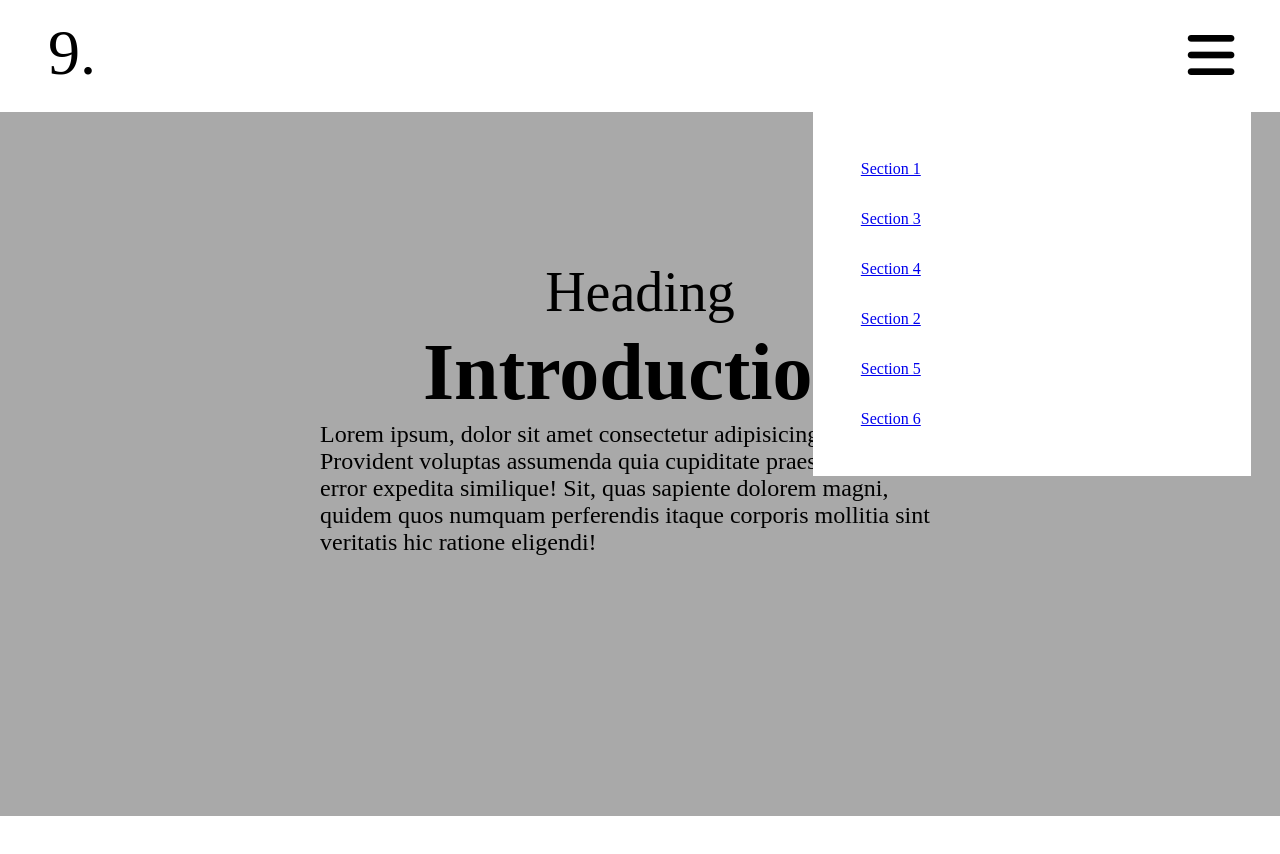
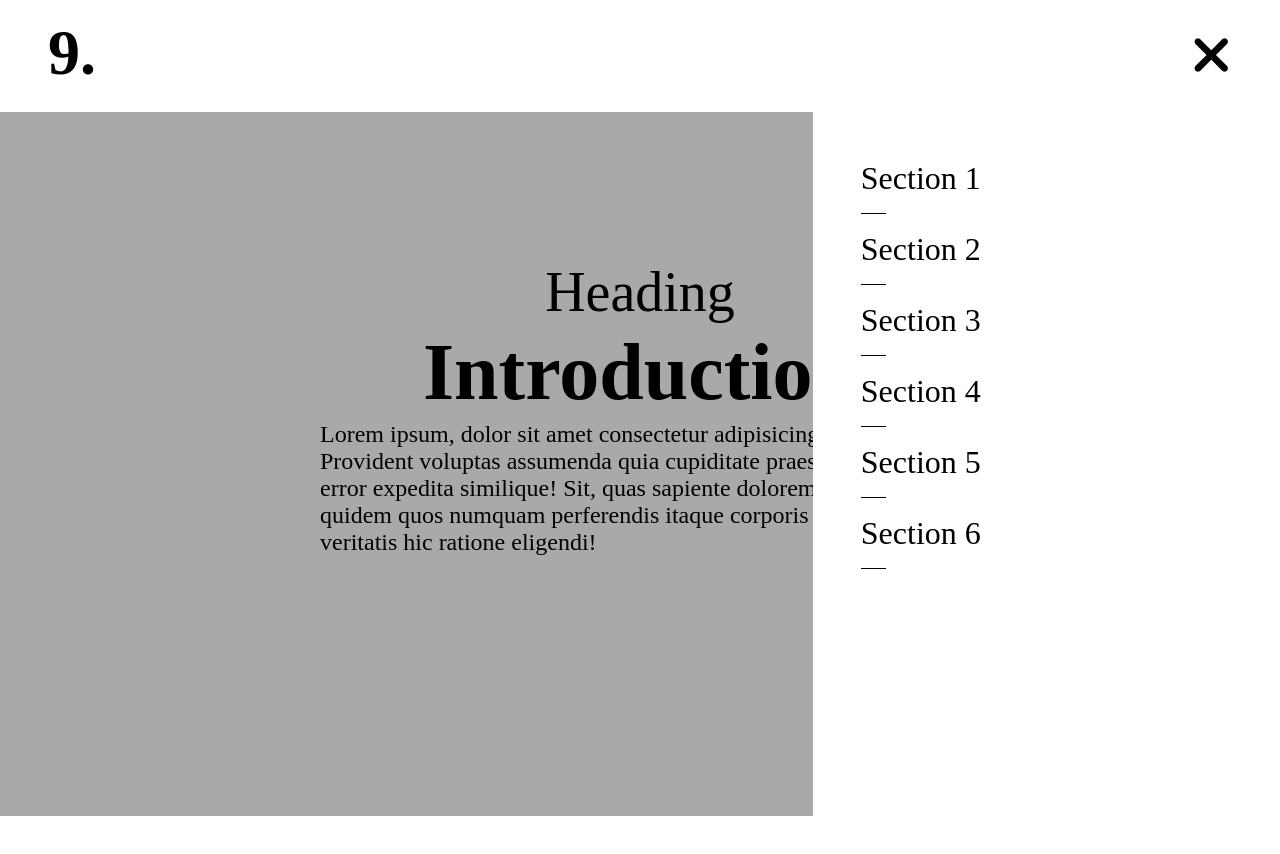
Before and after one commit to NamesNotJordan/Layout-Test, a plain HTML site: page index.html in a window 1280 px wide. Both pictures are taken after a click on the button 1211 px from the left and 56 px from the top of the page. Shown: the top 854 px of the page. Drawn offline with Linux system fonts and the light colour scheme.

Commit message:
finished the  burger menu. moving on to section 2

```diff
--- a/index.html
+++ b/index.html
@@ -13,11 +13,17 @@
         <div class="logo">9.</div>
         <ul id="nav-links">
             <a href="#Section-1" class="section-link">Section 1</a>
-            <a href="#Section-2" class="section-link">Section 3</a>
-            <a href="#Section-3" class="section-link">Section 4</a>
-            <a href="#Section-4" class="section-link">Section 2</a>
+            <div class="divider"></div>
+            <a href="#Section-2" class="section-link">Section 2</a>
+            <div class="divider"></div>
+            <a href="#Section-3" class="section-link">Section 3</a>
+            <div class="divider"></div>
+            <a href="#Section-4" class="section-link">Section 4</a>
+            <div class="divider"></div>
             <a href="#Section-5" class="section-link">Section 5</a>
+            <div class="divider"></div>
             <a href="#Section-6" class="section-link">Section 6</a>
+            <div class="divider"></div>
         </ul>
         <button id="menu-icon">
             <i class="fa-solid fa-bars fa-4x"></i>
@@ -28,7 +34,9 @@
         <h2>Introduction</h2>
         <p>Lorem ipsum, dolor sit amet consectetur adipisicing elit. Provident voluptas assumenda quia cupiditate praesentium, in error expedita similique! Sit, quas sapiente dolorem magni, quidem quos numquam perferendis itaque corporis mollitia sint veritatis hic ratione eligendi!</p>
     </section>
-    <section id="Section-2"></section>
+    <section id="Section-2">
+
+    </section>
     <section id="Section-3"></section>
     <section id="Section-4"></section>
     <section id="Section-5"></section>
--- a/main.css
+++ b/main.css
@@ -4,12 +4,13 @@ body{
 .logo {
     font-size: 4rem;
     margin: 0;
+    font-weight: 800;
 }
 .top-nav{
     display: grid;
     grid-template-columns: auto 2fr 1fr 5rem;
     grid-template-rows: 10vh auto;
-    position: absolute;
+    position: fixed;
     height: 10vh;
     width: 94vw;
     background-color: white;
@@ -45,14 +46,25 @@ body{
     color: black;
 }
 #nav-links.active{
-    display: grid;
-    grid-template-rows: repeat(6,1fr);
+    display: flex;
+    flex-direction: column;
     grid-column: 3 / span 2;
-    row-gap: 2rem;
+    row-gap: 1rem;
     background-color: white;
     padding: 3rem;
+    width: 100%;
+    height: 85vh;
 }
-
+.section-link{
+    font-size: 2rem;
+    color: black;
+    text-decoration: none;
+}
+#nav-links .divider{
+    border-top: 1px solid black;
+    width: 2vw;
+    height: 1px;
+}
 /*Generic section stylings*/
 section{
     display: flex;
--- a/main.js
+++ b/main.js
@@ -2,13 +2,16 @@ function toggleMenu() {
     console.log("Function called")
     let links = document.querySelector("#nav-links");
     let nav = document.querySelector(".top-nav");
+    let menuIcon = document.querySelector("i");
     if (links.classList.contains("active") && nav.classList.contains("active")){
         links.classList.remove("active");
         nav.classList.remove("active");
+        menuIcon.classList.replace("fa-xmark", "fa-bars");
     }
     else{
         links.classList.add("active");
         nav.classList.add("active");
+        menuIcon.classList.replace("fa-bars", "fa-xmark");
     }
 }
 
```
